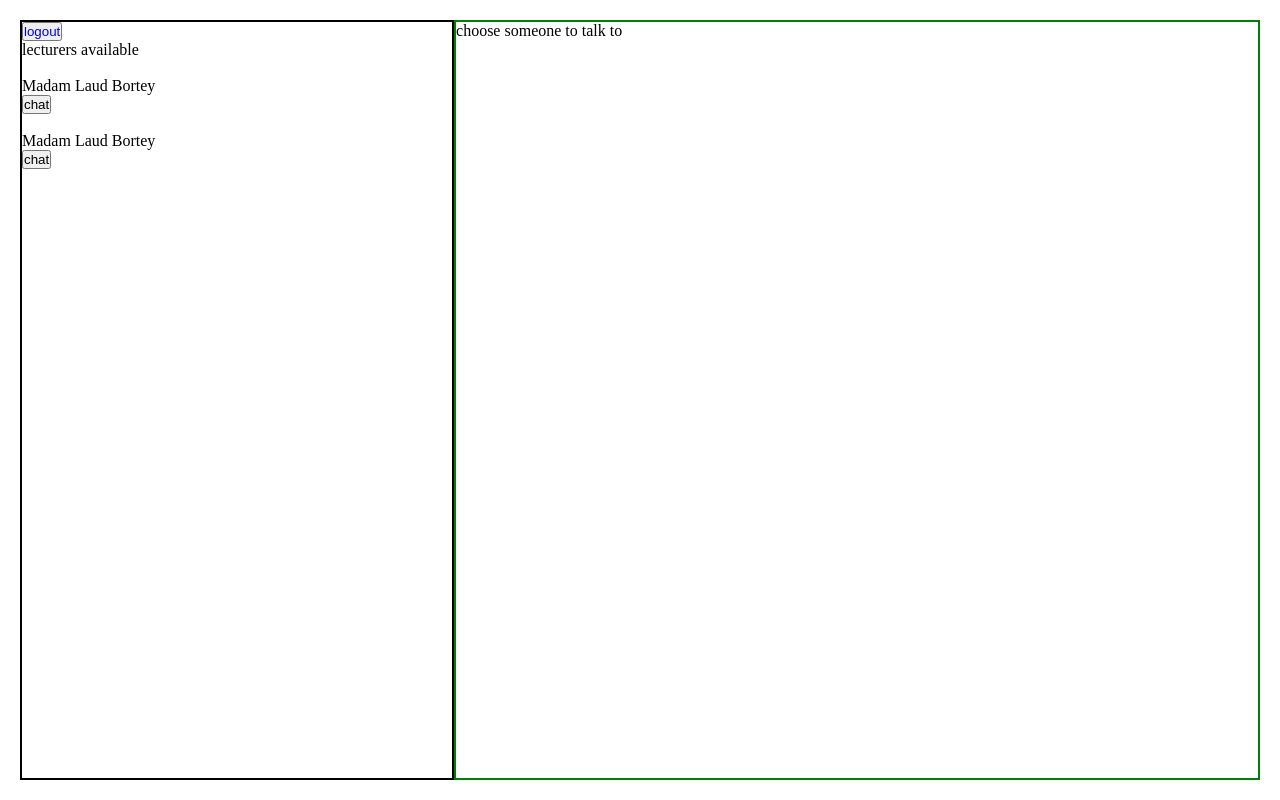
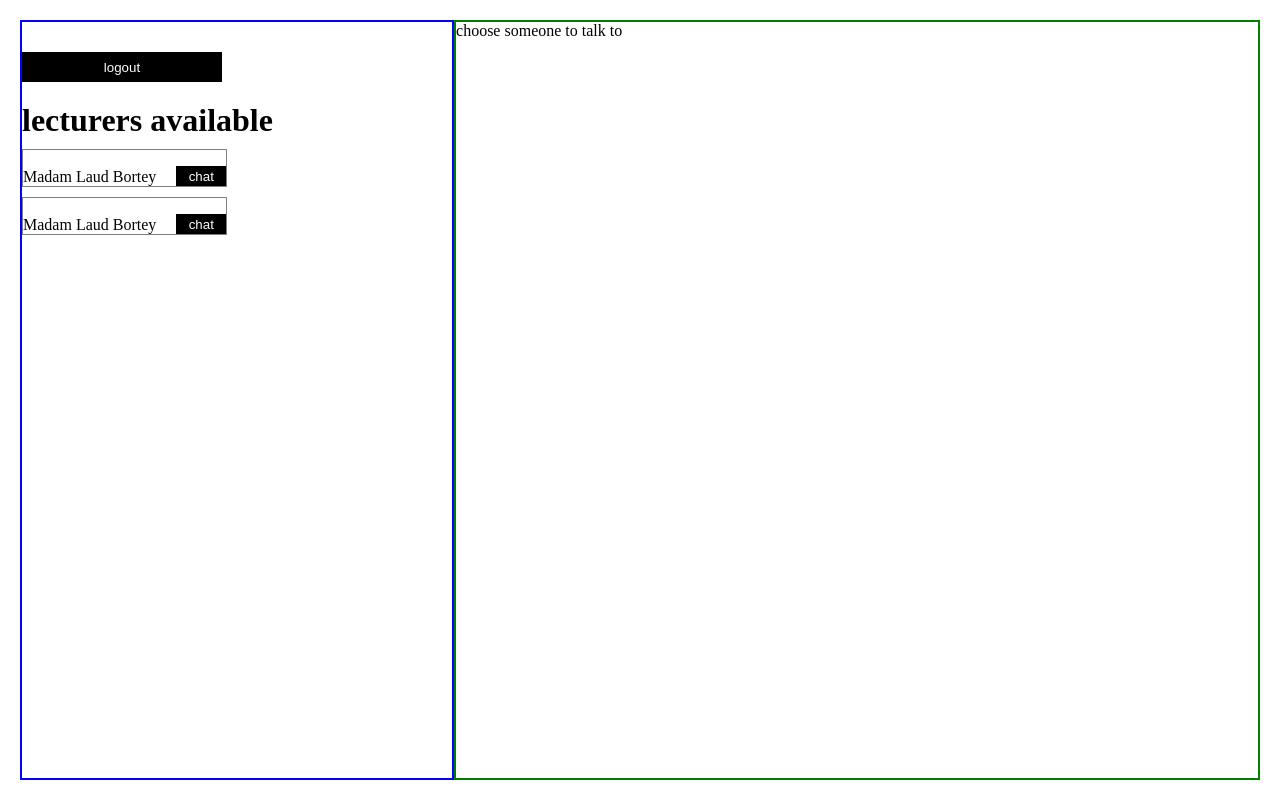
Before and after one commit to mambachristophersteven/guidespace_chat_feature, a PHP site: page /dashboard.php in a window 1280 px wide. Run offline with PHP 8.4, Linux system fonts and the light colour scheme; the visitor is signed in with stand-in values (Sample User, id 1); data that the repository does not hold is empty.

Commit message:
progress on styling

```diff
--- a/dashboard.php
+++ b/dashboard.php
@@ -35,8 +35,8 @@ $role=$row['role'];
             <div class="profile">
                 <p class="name"><?php echo $fullname;?></p>
                 <p class="role"><?php echo $role;?></p>
-                <button><a href="#">logout</a></button>
             </div>
+            <button>logout</button>
             <div class="others">
                 <p class="side-title">lecturers available</p>
                 <div class="list">
--- a/dashboard12.css
+++ b/dashboard12.css
@@ -2,6 +2,10 @@
     margin: 0;
     padding: 0;
     box-sizing: border-box;
+    text-decoration: none;
+}
+
+a{
     text-decoration: none;
 }
 
@@ -15,8 +19,71 @@
 }
 
 .left{
-    border: 2px solid black;
+    border: 2px solid blue;
     width: 35vw;
+    display: flex;
+    flex-direction: column;
+    gap: 20px;
+}
+
+.profile{
+    display: flex;
+    flex-direction: column;
+    align-items: flex-start;
+    gap: 10px;
+}
+
+.name{
+    font-weight: bold;
+    font-size: 20px;
+}
+
+.role{
+    font-weight: lighter;
+    text-transform: capitalize;
+}
+
+.left button{
+    width: 200px;
+    background-color: black;
+    color: white;
+    height: 30px;
+    border: none;
+}
+
+.left button a{
+    text-decoration: none;
+}
+
+.others{
+    display: flex;
+    flex-direction: column;
+    gap: 10px;
+}
+
+.others .side-title{
+    font-weight: bolder;
+    font-size: 32px;
+}
+
+.list{
+    display: flex;
+    flex-direction: column;
+    align-items: flex-start;
+    gap: 10px;
+}
+
+.person{
+    display: flex;
+    align-items: flex-end;
+    justify-content: space-between;
+    gap: 20px;
+    border: 1px solid gray;
+}
+
+.person button{
+    width: 50px;
+    height: 20px;
 }
 
 .right{
```
